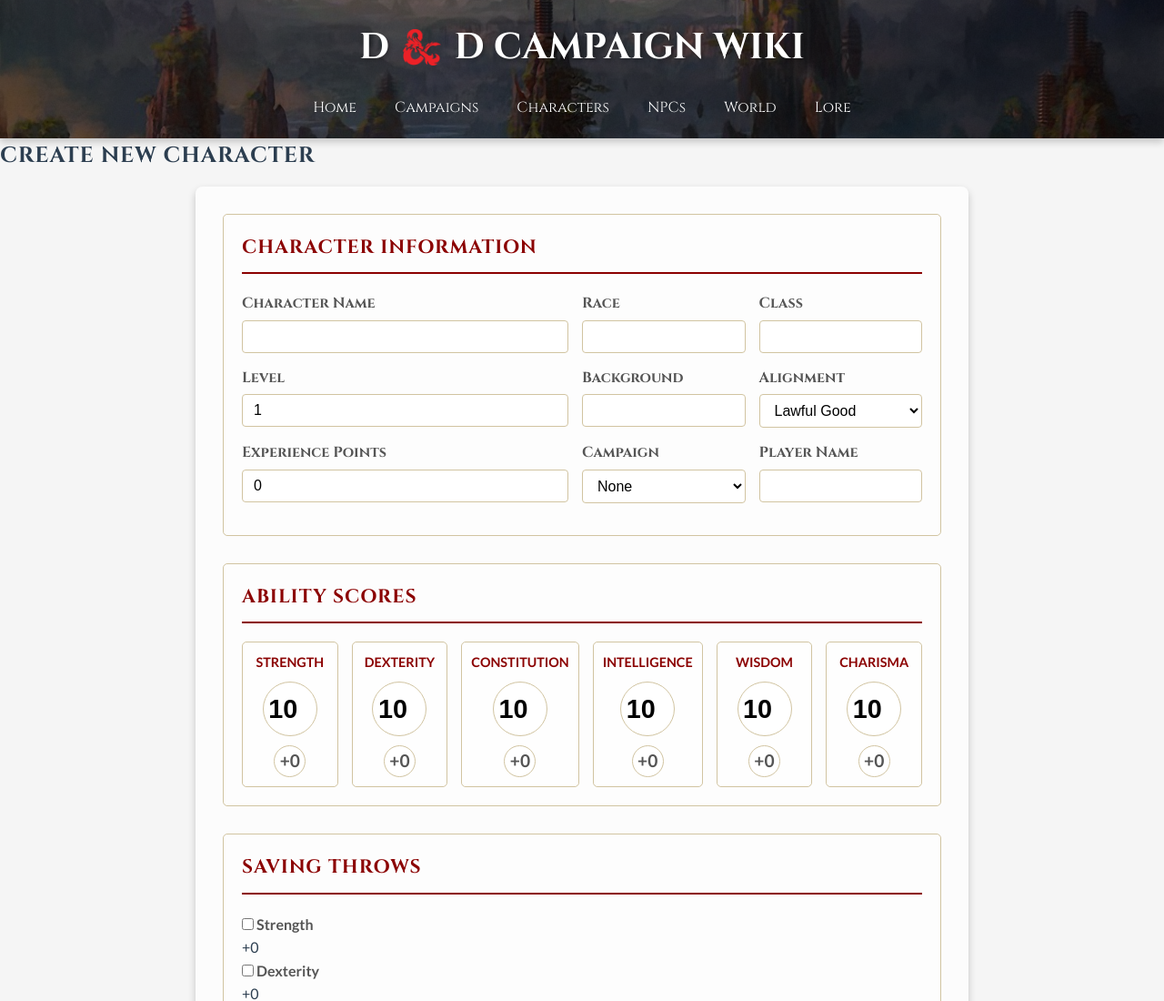
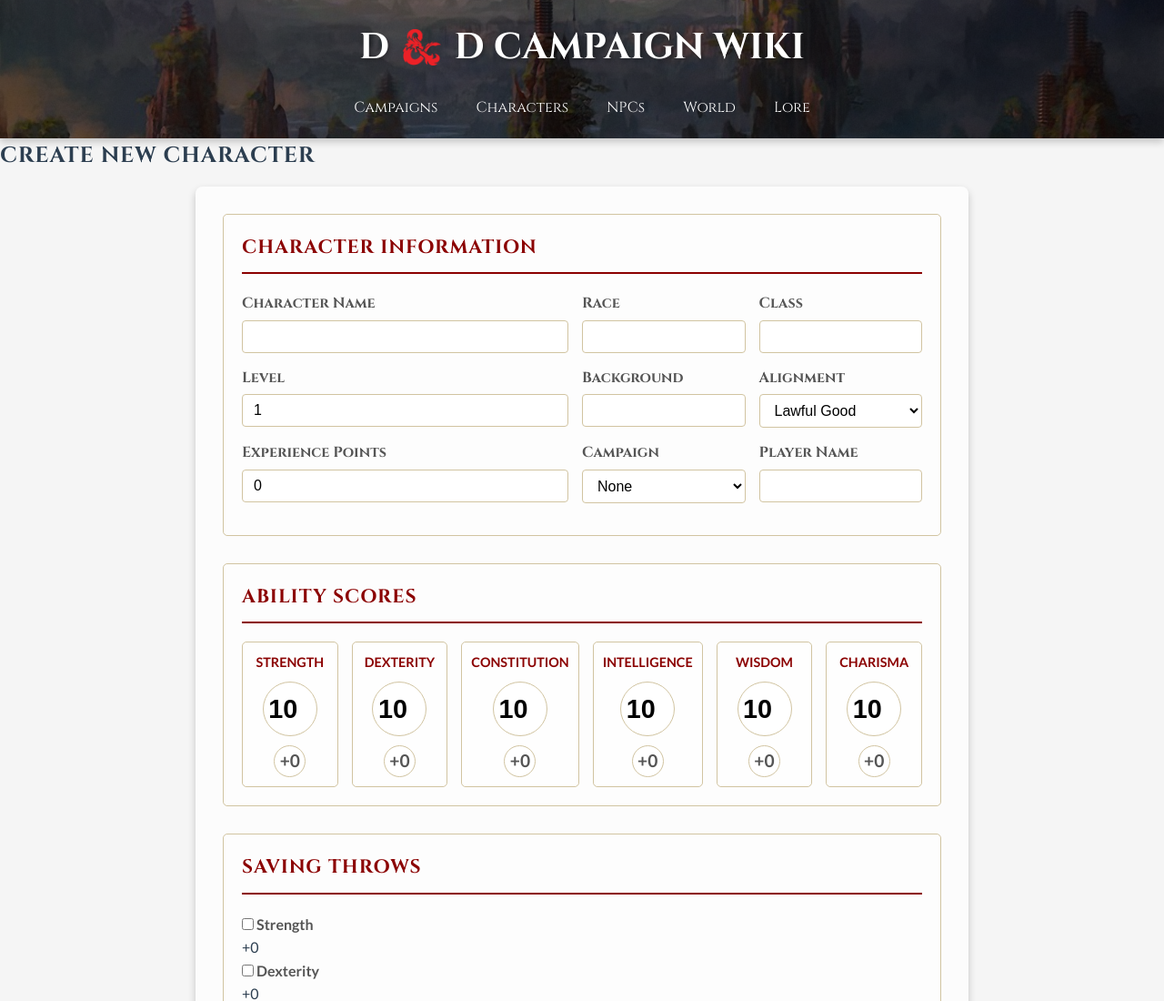
Before and after one commit to A-PhantomGamer/DNDWiki, a plain HTML site: page character-create.html in a window 1280 px wide. Shown: the top 1100 px of the page at 91% size. Drawn offline with Linux system fonts and the light colour scheme.

Commit message:
fixed NavBar in character creator

```diff
--- a/character-create.html
+++ b/character-create.html
@@ -20,8 +20,7 @@
             </div>
             <nav>
                 <ul>
-                    <li><a href="index.html">Home</a></li>
-                    <li><a href="campaigns.html">Campaigns</a></li>
+                    <li><a href="index.html">Campaigns</a></li>
                     <li><a href="characters.html" class="active">Characters</a></li>
                     <li><a href="npcs.html">NPCs</a></li>
                     <li><a href="world.html">World</a></li>
```
